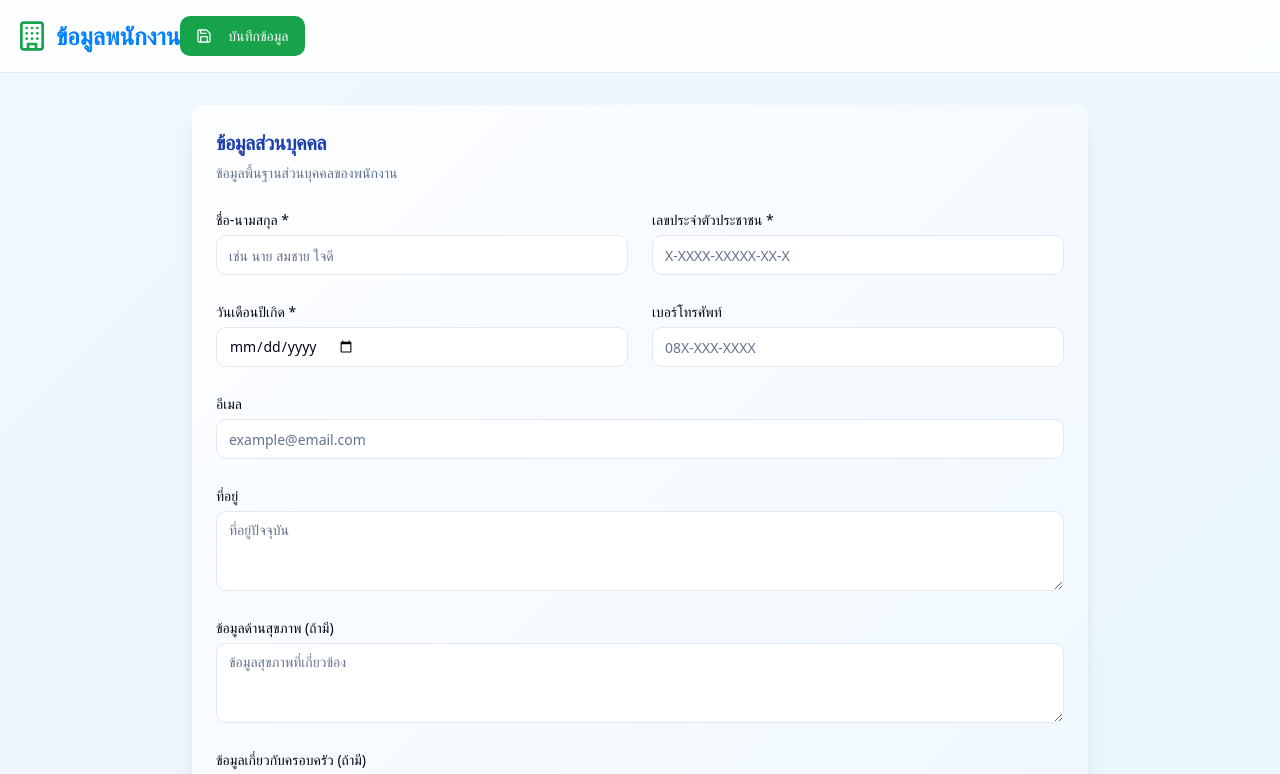
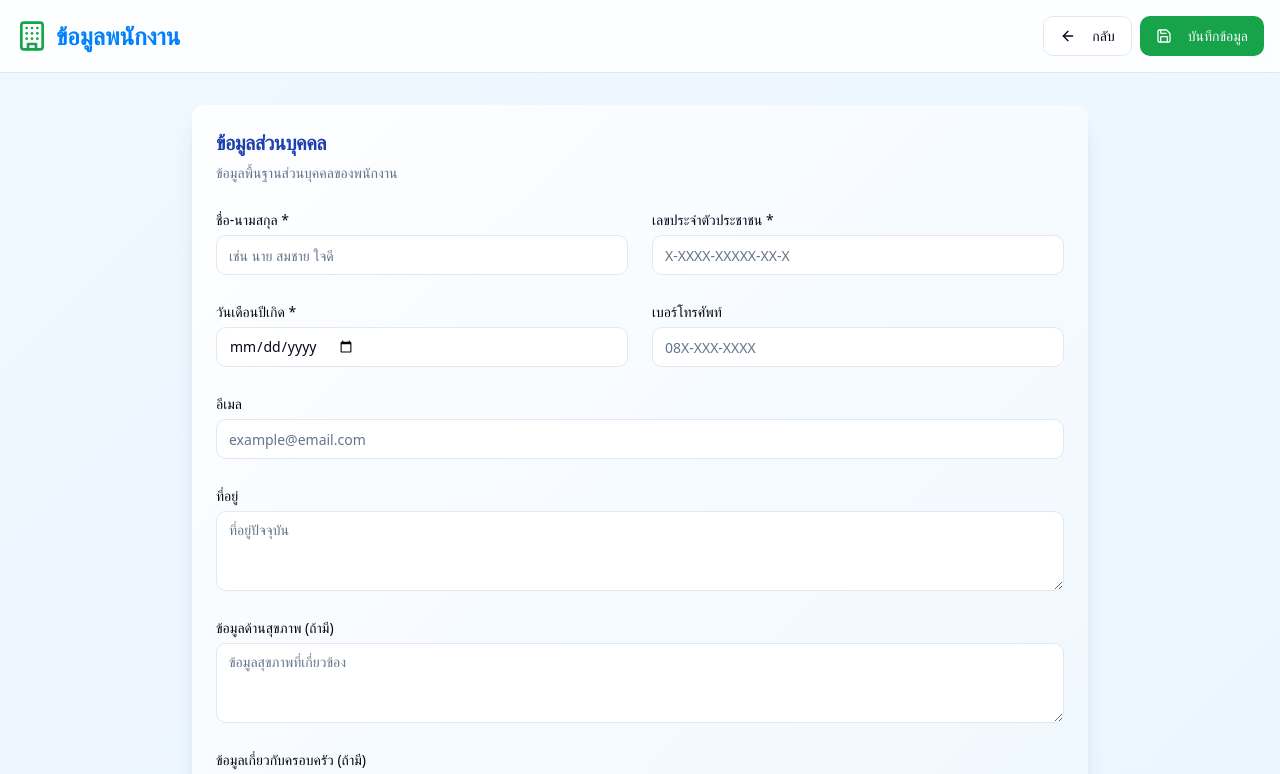
Before and after one commit to 023bqmx/ticta, a React (Vite) app: page /employee in a window 1280 px wide. Shown: the top 774 px of the page. Built offline with nearby package versions, Linux system fonts and the light colour scheme.

Commit message:
Fix UI elements
Move "บันทึกข้อมูล" button to the top right and add a back button. Remove "ยกเลิก" and "บันทึกข้อมูล" buttons from the student form.

```diff
--- a/src/pages/Employee.tsx
+++ b/src/pages/Employee.tsx
@@ -117,7 +117,6 @@ const Employee = () => {
       <header className="bg-white/80 backdrop-blur-sm border-b">
         <div className="container mx-auto px-4 py-4">
           <div className="flex items-center justify-between">
-            <div className="flex items-center justify-between">
             <div className="flex items-center space-x-2">
               <Building className="h-8 w-8 text-green-600" />
               <span className="text-2xl font-bold text-primary">
@@ -125,9 +124,12 @@ const Employee = () => {
               </span>
             </div>
             <div className="flex space-x-2">
+              <Button variant="outline" onClick={() => navigate('/dashboard')}>
+                <ArrowLeft className="h-4 w-4 mr-2" />
+                กลับ
+              </Button>
               {isViewMode && (
                 <Button variant="outline" onClick={() => navigate('/history')}>
-                    <ArrowLeft className="h-4 w-4 mr-2" />
                   กลับไปประวัติ
                 </Button>
               )}
@@ -135,7 +137,6 @@ const Employee = () => {
                 <Save className="h-4 w-4 mr-2" />
                 {isViewMode ? 'อัปเดตข้อมูล' : 'บันทึกข้อมูล'}
               </Button>
-              </div>
             </div>
           </div>
         </div>
--- a/src/pages/General.tsx
+++ b/src/pages/General.tsx
@@ -117,7 +117,6 @@ const General = () => {
       <header className="bg-white/80 backdrop-blur-sm border-b">
         <div className="container mx-auto px-4 py-4">
           <div className="flex items-center justify-between">
-            <div className="flex items-center justify-between">
             <div className="flex items-center space-x-2">
               <User className="h-8 w-8 text-purple-600" />
               <span className="text-2xl font-bold text-primary">
@@ -125,9 +124,12 @@ const General = () => {
               </span>
             </div>
             <div className="flex space-x-2">
+              <Button variant="outline" onClick={() => navigate('/dashboard')}>
+                <ArrowLeft className="h-4 w-4 mr-2" />
+                กลับ
+              </Button>
               {isViewMode && (
                 <Button variant="outline" onClick={() => navigate('/history')}>
-                    <ArrowLeft className="h-4 w-4 mr-2" />
                   กลับไปประวัติ
                 </Button>
               )}
@@ -135,7 +137,6 @@ const General = () => {
                 <Save className="h-4 w-4 mr-2" />
                 {isViewMode ? 'อัปเดตข้อมูล' : 'บันทึกข้อมูล'}
               </Button>
-              </div>
             </div>
           </div>
         </div>
--- a/src/pages/Student.tsx
+++ b/src/pages/Student.tsx
@@ -126,7 +126,6 @@ const Student = () => {
       <header className="bg-white/80 backdrop-blur-sm border-b">
         <div className="container mx-auto px-4 py-4">
           <div className="flex items-center justify-between">
-            <div className="flex items-center justify-between">
             <div className="flex items-center space-x-2">
               <GraduationCap className="h-8 w-8 text-blue-600" />
               <span className="text-2xl font-bold text-primary">
@@ -134,9 +133,12 @@ const Student = () => {
               </span>
             </div>
             <div className="flex space-x-2">
+              <Button variant="outline" onClick={() => navigate('/dashboard')}>
+                <ArrowLeft className="h-4 w-4 mr-2" />
+                กลับ
+              </Button>
               {isViewMode && (
                 <Button variant="outline" onClick={() => navigate('/history')}>
-                    <ArrowLeft className="h-4 w-4 mr-2" />
                   กลับไปประวัติ
                 </Button>
               )}
@@ -144,7 +146,6 @@ const Student = () => {
                 <Save className="h-4 w-4 mr-2" />
                 {isViewMode ? 'อัปเดตข้อมูล' : 'บันทึกข้อมูล'}
               </Button>
-              </div>
             </div>
           </div>
         </div>
@@ -568,16 +569,6 @@ const Student = () => {
             </CardContent>
           </Card>
 
-          {/* Submit Button */}
-          <div className="flex justify-center space-x-4">
-            <Button variant="outline" onClick={() => navigate('/dashboard')}>
-              ยกเลิก
-            </Button>
-            <Button onClick={handleSubmit} className="bg-blue-600 hover:bg-blue-700">
-              <Save className="h-4 w-4 mr-2" />
-              บันทึกข้อมูล
-            </Button>
-          </div>
         </div>
       </main>
     </div>
```
Lines whose indentation alone changed are shown as unchanged.
